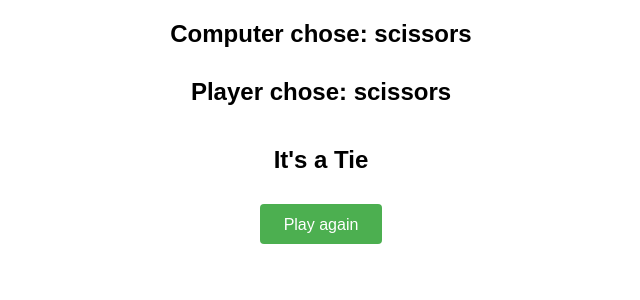
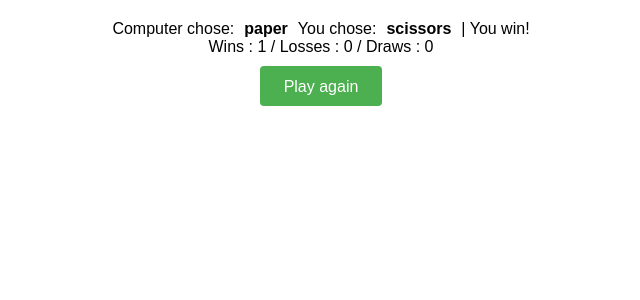
Before and after one commit to JavaGalaxy/rock-paper-scissors, a React (Create React App) app: page / in a window 1280 px wide. Both pictures are taken after a click on the button "✂️". Shown: the top 300 px of the page, without its empty margins (319-959 px from the left). Built offline with nearby package versions, Linux system fonts and the light colour scheme.

Commit message:
final result diplaying number of wins, losses and draws

```diff
--- a/src/App.tsx
+++ b/src/App.tsx
@@ -12,6 +12,8 @@ const YOU_WIN = 'You win!';
 const YOU_LOSE = 'You lose!';
 const TIE = "It's a Tie";
 
+type GameResults = { wins: number; losses: number; draws: number };
+
 const getRandomMove = (): Move => {
   const index = Math.floor(Math.random() * MOVES.length);
   return MOVES[index];
@@ -20,10 +22,29 @@ const getRandomMove = (): Move => {
 function App() {
   const [computerMove, setComputerMove] = useState<Move | null>(null);
   const [playersMove, setPlayersMove] = useState<Move | null>(null);
+  const [{ wins, losses, draws }, setGameResults] = useState<GameResults>({
+    wins: 0,
+    losses: 0,
+    draws: 0,
+  });
+  const [result, setResult] = useState<string | null>(null);
 
-  const handlePlayersMove = (move: Move) => {
+  const handleMove = (move: Move) => {
     setPlayersMove(move);
-    setComputerMove(getRandomMove());
+    const computersMove = getRandomMove();
+    setComputerMove(computersMove);
+
+    const gameResult = checkWinner(move, computersMove);
+    setResult(gameResult);
+    setGameResults((prevState) => {
+      if (gameResult === YOU_WIN) {
+        return { ...prevState, wins: prevState.wins + 1 };
+      } else if (gameResult === YOU_LOSE) {
+        return { ...prevState, losses: prevState.losses + 1 };
+      } else {
+        return { ...prevState, draws: prevState.draws + 1 };
+      }
+    });
   };
 
   const resetGame = () => {
@@ -31,7 +52,7 @@ function App() {
     setComputerMove(null);
   };
 
-  const checkWinner = () => {
+  const checkWinner = (playersMove: Move, computerMove: Move): string => {
     if (playersMove === computerMove) {
       return TIE;
     }
@@ -52,9 +73,12 @@ function App() {
     <div className="App">
       {playersMove ? (
         <>
-          <h2 className="container">Computer chose: {computerMove}</h2>
-          <h2 className="container">Player chose: {playersMove}</h2>
-          <h2>{checkWinner()}</h2>
+          <div className="container">
+            Computer chose: <b>{computerMove}</b> You chose: <b>{playersMove}</b> | {result}
+          </div>
+          <div className="">
+            Wins : {wins} / Losses : {losses} / Draws : {draws}
+          </div>
           <div className="container">
             <button onClick={resetGame} className="reset_button">
               Play again
@@ -65,9 +89,9 @@ function App() {
         <>
           <h2 className="container">Your move!!</h2>
           <div className="container">
-            <button onClick={() => handlePlayersMove('rock')}>{EMOJIS.rock}</button>
-            <button onClick={() => handlePlayersMove('paper')}>{EMOJIS.paper}</button>
-            <button onClick={() => handlePlayersMove('scissors')}>{EMOJIS.scissors}</button>
+            <button onClick={() => handleMove('rock')}>{EMOJIS.rock}</button>
+            <button onClick={() => handleMove('paper')}>{EMOJIS.paper}</button>
+            <button onClick={() => handleMove('scissors')}>{EMOJIS.scissors}</button>
           </div>
         </>
       )}
```
